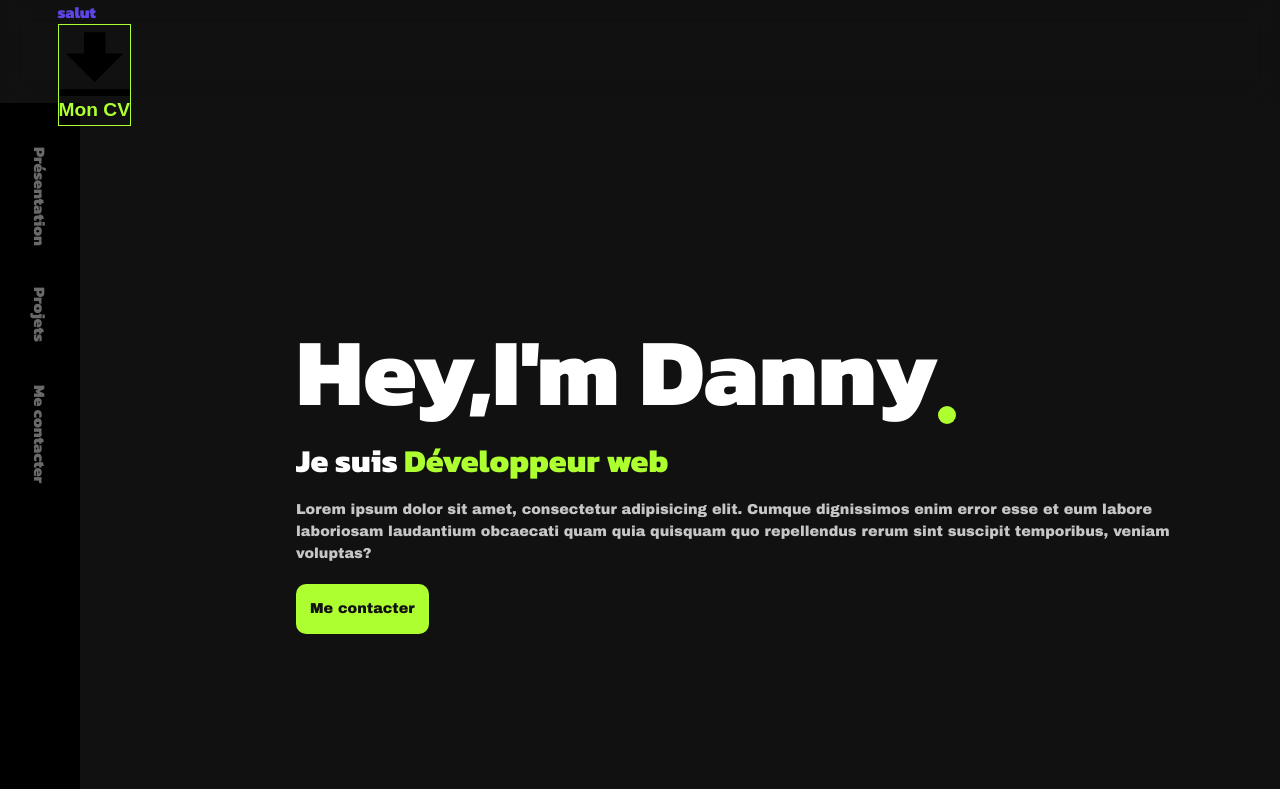
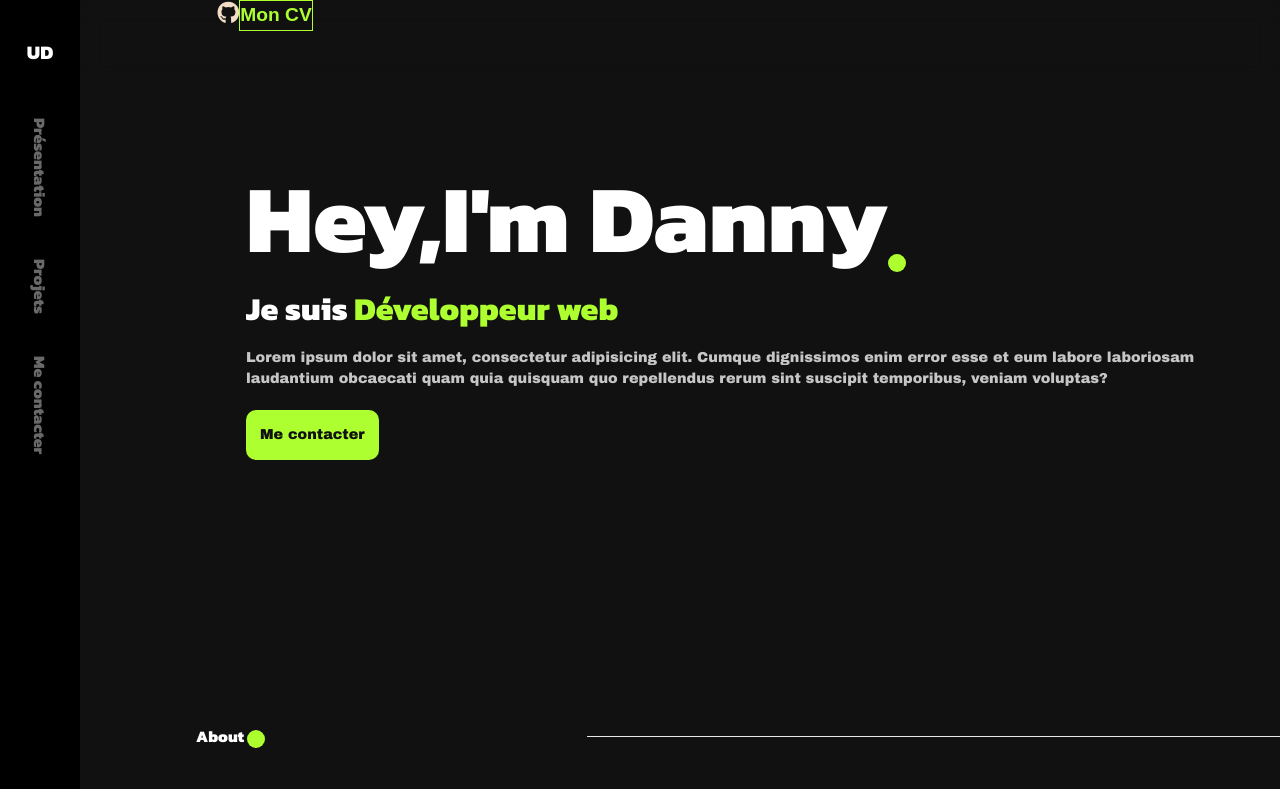
Before and after one commit to DannyUprajay/portfolio, a React (Vite) app: page / in a window 1280 px wide. Shown: the top 789 px of the page. Built offline with nearby package versions, Linux system fonts and the light colour scheme; a web font is replaced by a local one.

Commit message:
header et nav terminé

```diff
--- a/src/App.css
+++ b/src/App.css
@@ -10,18 +10,28 @@
 
 }
 
-header{
-    height: calc(45px + 3.6rem);
-    padding: 0 3.6rem;
-    position: sticky;
+
+ header{
+    height: calc(45px + 2.6rem);
+    padding: 0 8.6rem;
+    position: fixed;
     top: 0;
+    width: 100%;
     z-index: 20;
     -webkit-backdrop-filter: blur(12px);
     backdrop-filter: blur(12px);
     font-weight: 700;
+    margin-left: 5rem;
+    color: #f3ddc6;
+    /*background-color: #1b374e;*/
+}
+header a i{
+    font-size: 1.4rem;
+}
+header a i:hover{
+    color: greenyellow;
+}
 
-
-}
 
 main{
     min-width: 1342px;
@@ -36,9 +46,10 @@ nav {
     /*width: 100%;*/
     /*z-index: 1;*/
     width: 5rem;
-    height: 100vh;
+    height: 100%;
     position: fixed;
     background-color: black;
+    z-index: 100;
 }
 .navbar-nav{
     list-style: none;
@@ -52,10 +63,6 @@ nav {
 .navbar-nav li{
     writing-mode: vertical-rl;
     margin-bottom: 2px;
-
-
-
-
 }
 
 nav ul li{
@@ -67,9 +74,19 @@ nav ul li a{
     color: dimgray;
 }
 
+nav ul li a:hover{
+    color: white;
+    border-right: 2px solid greenyellow!important;
+    background-color: rgba(31, 31, 31, 0.78);
+}
+nav p {
+    color: white;
+    text-align: center;
+    margin: 15px 0 30px 0 ;
+}
 .active {
     color: white;
-    border-right: 3px solid greenyellow!important;
+    border-right:2px solid greenyellow!important;
     background-color: rgba(31, 31, 31, 0.78);
 }
 
@@ -87,13 +104,13 @@ body{
     opacity: 0;
     transition: opacity 0.5s ease-out;
 }
-section{
+.section{
     height: 100vh;
     /*background-color: #1b374e;*/
 }
 .portfolio {
     height: 76vh;
-    padding: 200px;
+    padding: 150px;
 
 }
 
@@ -178,7 +195,7 @@ h3{
 }
 
 .presentation{
-    padding: 200px;
+    padding: 100px;
     color: white;
     height: 110vh;
 }
--- a/src/Home.jsx
+++ b/src/Home.jsx
@@ -93,25 +93,8 @@ const Home = () => {
 
     return (
         <>
-<header className={"justify-between flex items-center"}>
 
-
-
-            <h3>salut</h3>
-
-            <a href={assets.cv} download={"Cv"}>
-                <button className="font-bold py-2 px-4 rounded inline-flex items-center">
-                    <svg className="fill-current w-4 h-4 mr-2" xmlns="http://www.w3.org/2000/svg"
-                         viewBox="0 0 20 20">
-                        <path d="M13 8V2H7v6H2l8 8 8-8h-5zM0 18h20v2H0v-2z"/>
-                    </svg>
-                    <p>Mon CV</p>
-                </button>
-            </a>
-
-
-</header>
-            <nav className=" ">
+            <nav >
                 <div className="container flex flex-wrap items-center justify-between mx-auto p-4">
                     {/*<Link to="/" className="flex items-center space-x-3 rtl:space-x-reverse">*/}
                     {/*    <h3 className="self-center text-white text-2xl font-semibold whitespace-nowrap ">*/}
@@ -145,12 +128,13 @@ const Home = () => {
                         } w-full md:block md:w-auto`}
                         id="navbar-default"
                     >
+                        <p>UD</p>
                         {/*<ul className="font-medium flex flex-col p-4 md:p-0 mt-4 rounded-lg md:flex-row md:space-x-8 rtl:space-x-reverse md:mt-0 ">*/}
                         <ul className={'navbar-nav'}>
                             <li>
 
                                 <a href={'#presentation'}
-                                   className="block py-2 px-3 nav_link text-center rounded hover:bg-gray-100 md:hover:bg-transparent md:border-0 md:hover:underline md:p-0 dark:hover:bg-gray-700 md:dark:hover:bg-transparent"
+                                   className="block py-2 px-3 nav_link text-center rounded md:border-0  md:p-0 "
                                 >
                                     Présentation
                                 </a>
@@ -158,14 +142,14 @@ const Home = () => {
                             <li>
 
                                 <a href={'#projet'}
-                                    className="block py-2 px-3 nav_link  text-center rounded hover:bg-gray-100 md:hover:bg-transparent md:border-0 md:hover:underline md:p-0 dark:hover:bg-gray-700 md:dark:hover:bg-transparent"
+                                   className="block py-2 px-3 nav_link  text-center rounded hover:bg-gray-100 md:hover:bg-transparent md:border-0 md:p-0 dark:hover:bg-gray-700 md:dark:hover:bg-transparent"
                                 >
                                     Projets
                                 </a>
                             </li>
                             <li>
                                 <a href={'#contact'}
-                                    className="block nav_link py-2 px-3 text-center rounded hover:bg-gray-100 md:hover:bg-transparent md:border-0 md:hover:underline md:p-0  dark:hover:bg-gray-700 md:dark:hover:bg-transparent"
+                                   className="block nav_link py-2 px-3 text-center rounded hover:bg-gray-100 md:hover:bg-transparent md:border-0 md:p-0  dark:hover:bg-gray-700 md:dark:hover:bg-transparent"
                                 >
                                     Me contacter
                                 </a>
@@ -175,7 +159,27 @@ const Home = () => {
                 </div>
             </nav>
 
+            <section>
+                <header className={"header justify-between flex items-center"}>
+
+
+                    <a href="https://github.com/" target="_blank"
+                       rel="noopener noreferrer"><i className="fa-brands fa-github"></i></a>
+
+                    <a href={assets.cv} download={"Cv"}>
+                        <button className="font-bold py-2 px-4 rounded inline-flex items-center">
+                            <p>Mon CV</p>
+                        </button>
+                    </a>
+
+
+                </header>
+            </section>
             <main className={'container mx-auto w-1/2'}  style={{position: "relative",  overflow: 'hidden'}}>
+
+
+
+
 
                     <section className="portfolio text-left section" id={'home'}>
 
@@ -461,12 +465,6 @@ const Home = () => {
                 </section>
 
             </main>
-            <footer className={'flex h-40 justify-center items-center'}>
-                <h2 className={"text-center"}>
-                    Portofolio Uprajay danny
-                </h2>
-
-            </footer>
 
         </>
 
```
